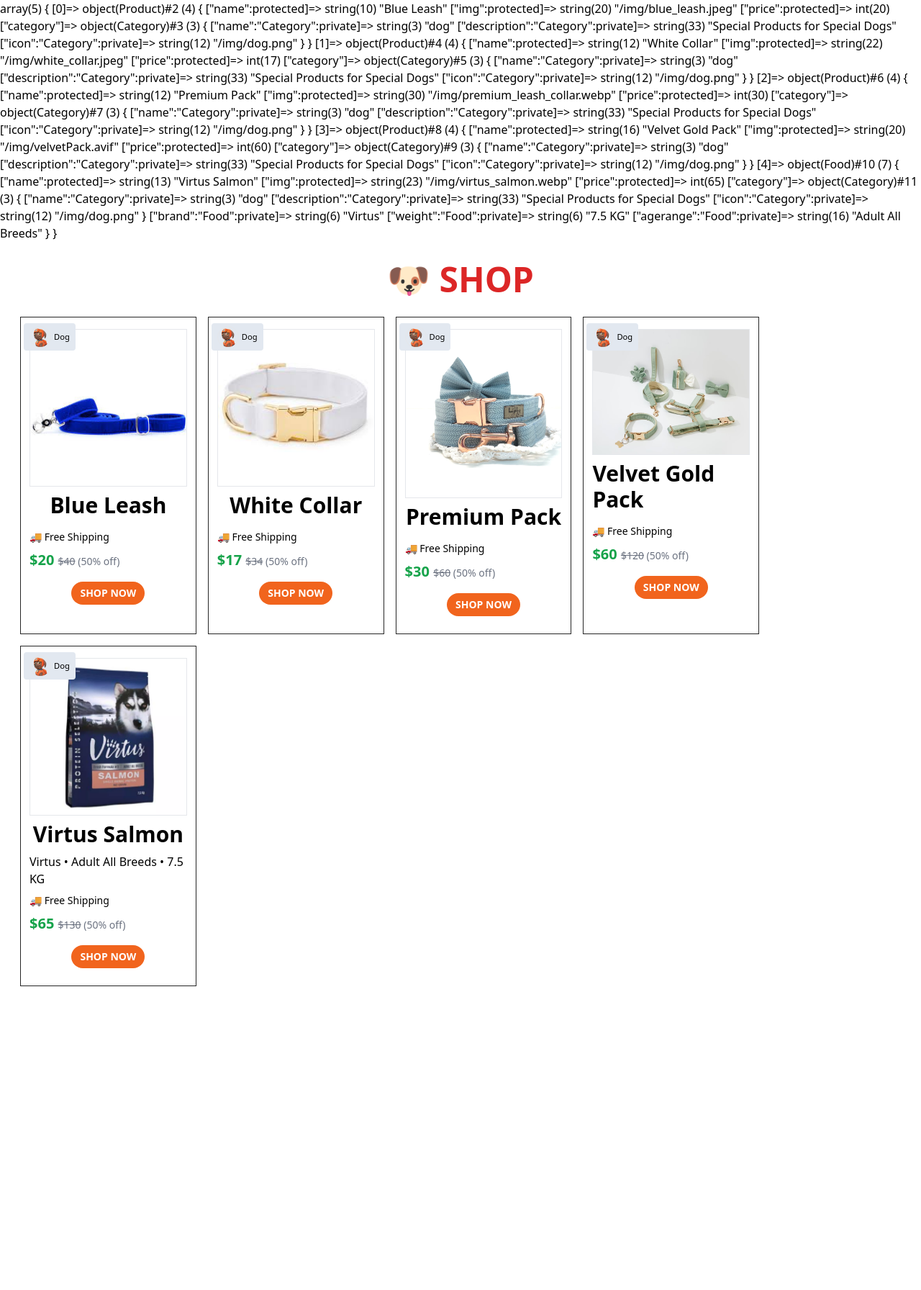
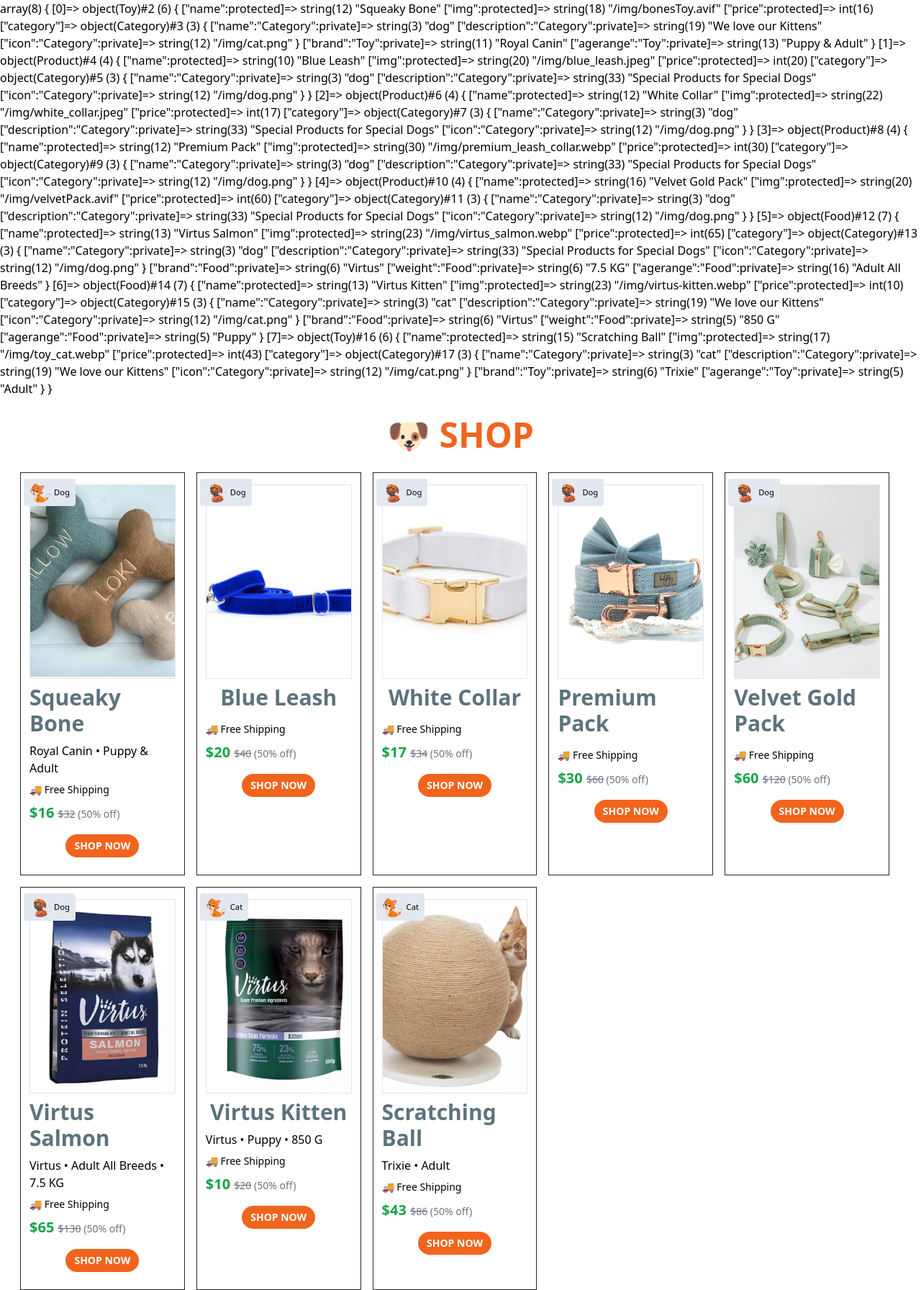
Before and after one commit to soniabergamini/php-oop-2, a PHP site: page / in a window 1280 px wide. Shown: the whole page at 72% size. Before the commit the page ends 1370 px from the top, so only its background shows below. Run offline with PHP 8.4, Linux system fonts and the light colour scheme; some libraries are stand-ins or nearby versions.

Commit message:
feat: add Toy class

```diff
--- a/db.php
+++ b/db.php
@@ -3,14 +3,18 @@
 require __DIR__ . '/models/product.php';
 require __DIR__ . '/models/category.php';
 require __DIR__ . '/models/food.php';
+require __DIR__ . '/models/toy.php';
 
 // DATA
 $products = [
+    new Toy('Squeaky Bone', 16, '/img/bonesToy.avif', new Category('dog', 'We love our Kittens', '/img/cat.png'), 'Royal Canin', 'Puppy & Adult'),
     new Product('Blue Leash', 20, '/img/blue_leash.jpeg', new Category('dog', 'Special Products for Special Dogs', '/img/dog.png')),
     new Product('White Collar', 17, '/img/white_collar.jpeg', new Category('dog', 'Special Products for Special Dogs', '/img/dog.png')),
     new Product('Premium Pack', 30, '/img/premium_leash_collar.webp', new Category('dog', 'Special Products for Special Dogs', '/img/dog.png')),
     new Product('Velvet Gold Pack', 60, '/img/velvetPack.avif', new Category('dog', 'Special Products for Special Dogs', '/img/dog.png')),
     new Food('Virtus Salmon', 65, '/img/virtus_salmon.webp', new Category('dog', 'Special Products for Special Dogs', '/img/dog.png'), 'Virtus', '7.5 KG', 'Adult All Breeds'),
+    new Food('Virtus Kitten', 10, '/img/virtus-kitten.webp', new Category('cat', 'We love our Kittens', '/img/cat.png'), 'Virtus', '850 G', 'Puppy'),
+    new Toy('Scratching Ball', 43, '/img/toy_cat.webp', new Category('cat', 'We love our Kittens', '/img/cat.png'), 'Trixie', 'Adult'),
 ];
 
 var_dump($products)
--- a/index.php
+++ b/index.php
@@ -4,6 +4,7 @@ require "db.php";
 require_once __DIR__ . '/models/product.php';
 require_once __DIR__ . '/models/category.php';
 require_once __DIR__ . '/models/food.php';
+require_once __DIR__ . '/models/toy.php';
 
 // SOMETHING TO FIX: MAMP/PHP keeps giving fatal errors on page regarding class creation, product creation and file loading. Already tried various solutions found on online forums.
 
@@ -26,7 +27,7 @@ require_once __DIR__ . '/models/food.php';
 
     <!-- Page title -->
     <header class="py-7">
-        <h1 class="text-center font-bold text-5xl text-red-600">🐶 SHOP</h1>
+        <h1 class="text-center font-bold text-5xl text-[#F1641D]">🐶 SHOP</h1>
     </header>
 
     <!-- Main Contents -->
@@ -35,7 +36,7 @@ require_once __DIR__ . '/models/food.php';
 
             <!-- Product Cards -->
             <?php foreach ($products as $product) { ?>
-                <div class="border py-4 px-3 w-[calc(100%/5)] text-sm border-neutral-800 relative flex flex-col gap-2">
+                <div class="border py-4 px-3 w-[calc(100%/5-1rem)] text-sm border-neutral-800 relative flex flex-col gap-2">
 
                     <!-- Category Info -->
                     <div class="absolute top-2 left-1 z-20 bg-slate-200 px-2 py-1 rounded">
@@ -51,20 +52,25 @@ require_once __DIR__ . '/models/food.php';
 
                     <!-- Product Image -->
                     <div>
-                        <img src=".<?= $product->getProductImg() ?>" alt="<?= str_replace(' ', '_', $product->getProductName()) ?>-img" class="w-full max-h-[270px] object-cover object-center border">
+                        <img src=".<?= $product->getProductImg() ?>" alt="<?= str_replace(' ', '_', $product->getProductName()) ?>-img" class="w-full h-[270px] object-cover object-center border">
                     </div>
 
                     <!-- Product Name -->
                     <div class="flex justify-center">
-                        <h3 class="font-bold text-3xl"><?= $product->getProductName() ?></h3>
+                        <h3 class="font-bold text-3xl text-[#5C737C]"><?= $product->getProductName() ?></h3>
                     </div>
 
                     <!-- Product Details -->
                     <div>
 
-                        <!--Food Product Details -->
+                        <!-- Food Product Details -->
                         <?php if ($product instanceof Food) { ?>
                             <span class="text-base"><?= $product->getProductBrand() . ' &#x2022; ' . $product->getProductAge() . ' &#x2022; ' . $product->getProductWeight() ?></span>
+                        <?php } ?>
+
+                        <!-- Toy Product Details -->
+                        <?php if ($product instanceof Toy) { ?>
+                            <span class="text-base"><?= $product->getProductBrand() . ' &#x2022; ' . $product->getProductAge() ?></span>
                         <?php } ?>
 
                         <!-- Shipping & Price -->
--- /dev/null
+++ b/models/toy.php
@@ -0,0 +1,37 @@
+<?php
+class Toy extends Product
+{
+    // PROPERTIES
+    private string $brand;
+    private string $agerange;
+
+    // CONSTRUCTOR
+    public function __construct($name, $price, $img, Category $category, $brand, $agerange)
+    {
+        parent::__construct($name, $price, $img, $category);
+        $this->brand = $brand;
+        $this->agerange = $agerange;
+    }
+
+    // GETTER
+    public function getProductBrand()
+    {
+        return $this->brand;
+    }
+
+    public function getProductAge()
+    {
+        return $this->agerange;
+    }
+
+    // SETTER
+    public function setProductBrand($brand)
+    {
+        $this->brand = $brand;
+    }
+
+    public function setProductAge($agerange)
+    {
+        $this->agerange = $agerange;
+    }
+}
```
Also changed, not shown: img/bonesToy.avif (added), img/toy_cat.webp (added), img/virtus-kitten.webp (added).
